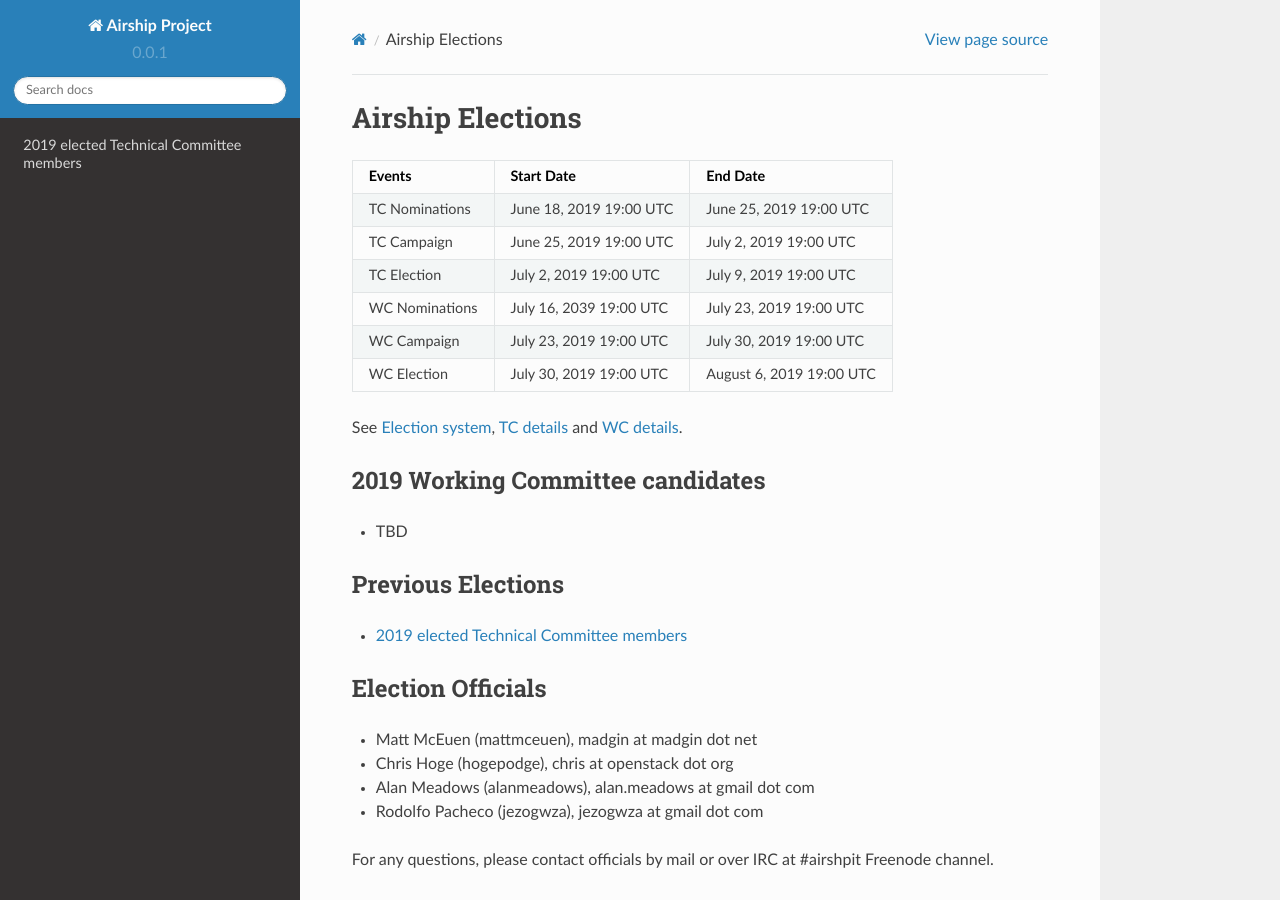
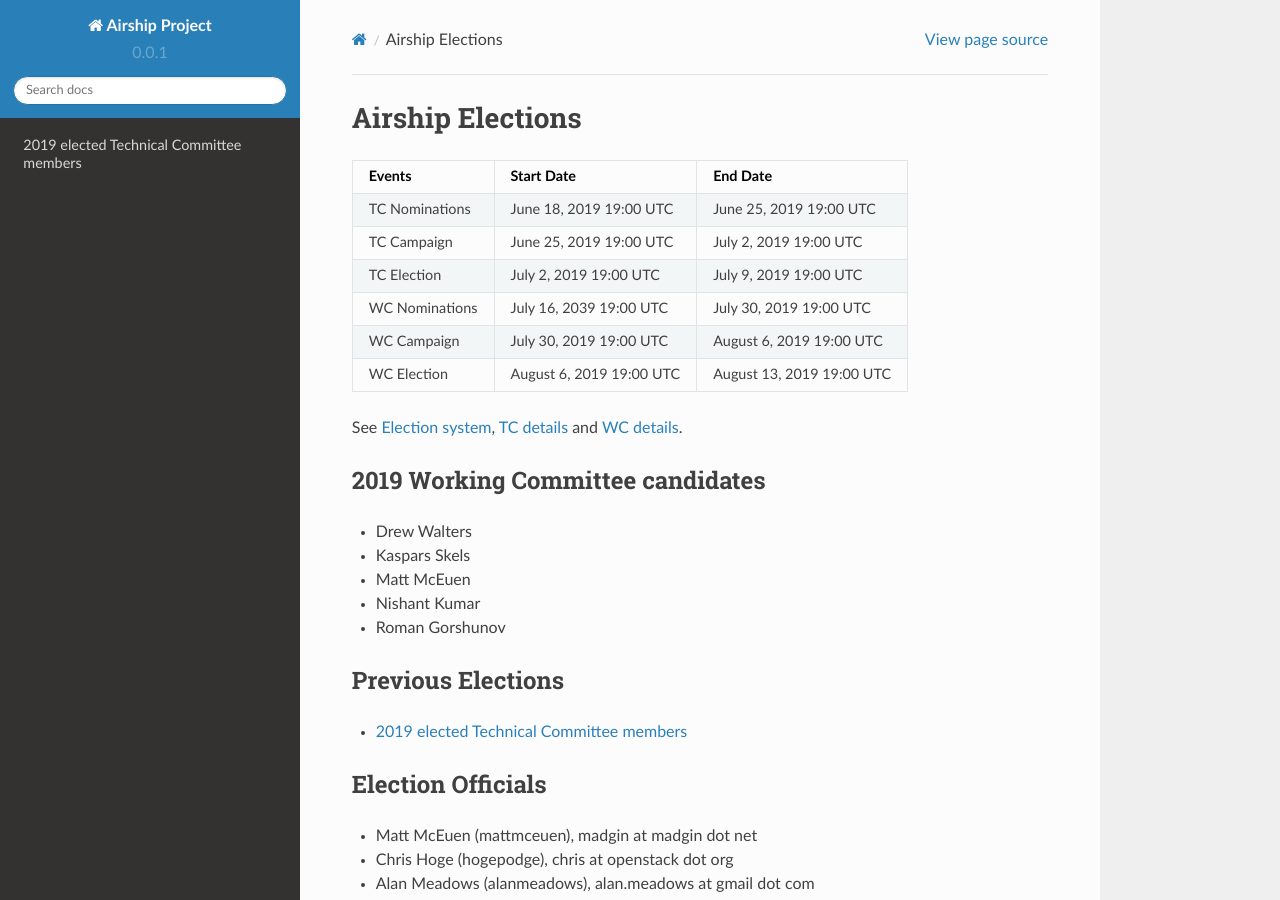
Before and after one commit to airshipit/election, a Sphinx documentation site: the page built from doc/source/index.rst, in a window 1280 px wide and 900 px high. Built offline with Sphinx 7.4.7 and the Read the Docs theme 2.0.0, drawn with Linux system fonts in a browser that asks for light colours.

Commit message:
Add 2019 WC Candidates
This adds the candidates for the 2019 Working Committee election.
It also updates the election timeline to match the updated schedule
agreed upon by the team as a special case.

Change-Id: I0a70593efbaecf4346adde327959b06935050c32

```diff
--- a/doc/source/index.rst
+++ b/doc/source/index.rst
@@ -3,21 +3,21 @@ Airship Elections
 =================
 
 
-+-----------------+--------------------------+---------------------------+
-| Events          | Start Date               | End Date                  |
-+=================+==========================+===========================+
-| TC Nominations  | June 18, 2019 19:00 UTC  | June 25,  2019 19:00 UTC  |
-+-----------------+--------------------------+---------------------------+
-| TC Campaign     | June 25, 2019 19:00 UTC  | July 2,   2019 19:00 UTC  |
-+-----------------+--------------------------+---------------------------+
-| TC Election     | July 2,  2019 19:00 UTC  | July 9,   2019 19:00 UTC  |
-+-----------------+--------------------------+---------------------------+
-| WC Nominations  | July 16, 2039 19:00 UTC  | July 23,  2019 19:00 UTC  |
-+-----------------+--------------------------+---------------------------+
-| WC Campaign     | July 23, 2019 19:00 UTC  | July 30,  2019 19:00 UTC  |
-+-----------------+--------------------------+---------------------------+
-| WC Election     | July 30, 2019 19:00 UTC  | August 6, 2019 19:00 UTC  |
-+-----------------+--------------------------+---------------------------+
++-----------------+---------------------------+---------------------------+
+| Events          | Start Date                | End Date                  |
++=================+===========================+===========================+
+| TC Nominations  | June 18,  2019 19:00 UTC  | June 25,   2019 19:00 UTC |
++-----------------+---------------------------+---------------------------+
+| TC Campaign     | June 25,  2019 19:00 UTC  | July 2,    2019 19:00 UTC |
++-----------------+---------------------------+---------------------------+
+| TC Election     | July 2,   2019 19:00 UTC  | July 9,    2019 19:00 UTC |
++-----------------+---------------------------+---------------------------+
+| WC Nominations  | July 16,  2039 19:00 UTC  | July 30,   2019 19:00 UTC |
++-----------------+---------------------------+---------------------------+
+| WC Campaign     | July 30,  2019 19:00 UTC  | August 6,  2019 19:00 UTC |
++-----------------+---------------------------+---------------------------+
+| WC Election     | August 6, 2019 19:00 UTC  | August 13, 2019 19:00 UTC |
++-----------------+---------------------------+---------------------------+
 
 
 See `Election system`_, `TC details`_ and `WC details`_.
@@ -26,7 +26,11 @@ See `Election system`_, `TC details`_ and `WC details`_.
 2019 Working Committee candidates
 ========================================
 
-* TBD
+* Drew Walters
+* Kaspars Skels
+* Matt McEuen
+* Nishant Kumar
+* Roman Gorshunov
 
 Previous Elections
 ==================
```
